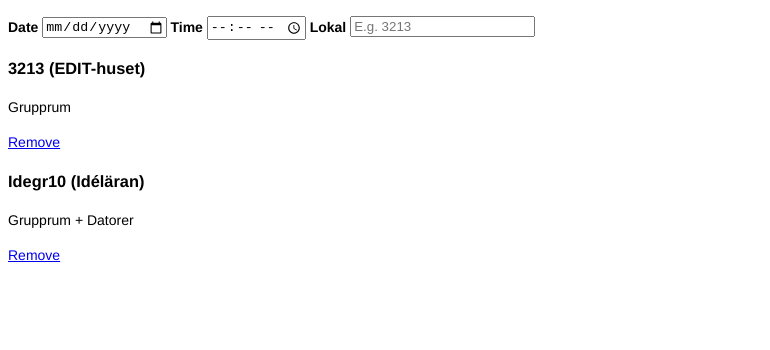
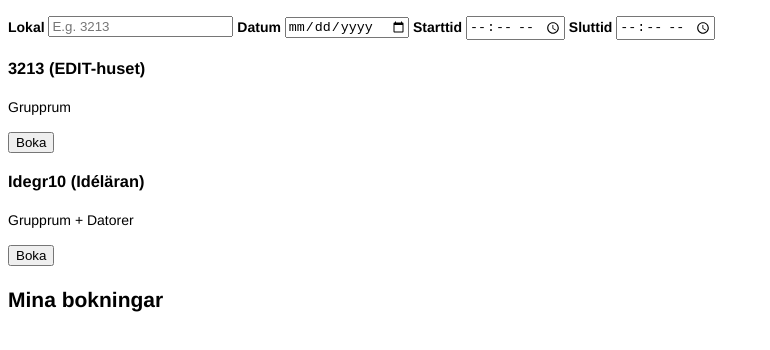
Before and after one commit to robinandersson/mmt031-timeedit, a plain HTML site: page index.html in a window 1280 px wide. Shown: the part 64-414 px from the top of the page, without its empty margins (0-770 px from the left). Drawn offline with Linux system fonts and the light colour scheme.

Commit message:
Did stuff

```diff
--- a/app.js
+++ b/app.js
@@ -1,8 +1,28 @@
+//
+// MAIN APP
+//
+
+// Use recursive toJSON for nested models and collections
+
+Backbone.Model.prototype.toJSON = function() {
+  var json = _.clone(this.attributes);
+  for(var attr in json) {
+    if((json[attr] instanceof Backbone.Model) || (json[attr] instanceof Backbone.Collection)) {
+      json[attr] = json[attr].toJSON();
+    }
+  }
+  return json;
+};
+
+
 // "Abstract" base collection
 
 var BaseCollection = Backbone.Collection.extend({
 
 	seed: function() {
+		// Don't try to seed if no source (url or file) is specified
+		if(!this.url) return;
+
 		console.log("Seeding from "+this.url+" into '"+this.localStorage.name+"' store ...");
 		var collection = this;
 
@@ -27,25 +47,43 @@ var BaseCollection = Backbone.Collection.extend({
 });
 
 
+var Booking = Backbone.Model.extend({
+	room: null
+});
+
+var BookingCollection = BaseCollection.extend({
+	url: null,
+	model: Booking,
+	localStorage: new Backbone.LocalStorage("Bookings")
+});
+
 var Room = Backbone.Model.extend({
+	bookings: new BookingCollection
+});
 
+var UserBookingCollection = BaseCollection.extend({
+	url: null,
+	model: Booking,
+	localStorage: new Backbone.LocalStorage("UserBookings")
 });
 
 var RoomCollection = BaseCollection.extend({
 	// Here, the local seed file
 	url: "/rooms.json",
 	model: Room,
-	// Create local store
 	localStorage: new Backbone.LocalStorage("Rooms")
 });
 
 var Rooms = new RoomCollection;
+var UserBookings = new UserBookingCollection;
+
+var GLOBAL_BOOKING = new Booking;
 
 var RoomView = Backbone.View.extend({
 	tagName: "li",
 
 	events: {
-		"click a.destroy" : "clear"
+		"click .create-booking" : "createBooking"
 	},
 
 	initialize: function() {
@@ -62,9 +100,47 @@ var RoomView = Backbone.View.extend({
 		return this;
 	},
 
+	createBooking: function(evt) {
+		console.log("Creating booking");
+
+		var booking = new Booking({room: this.model});
+		this.model.bookings.add(booking);
+		UserBookings.add(booking);
+
+		// Datum
+	},
+
 	clear: function(evt) {
 		evt.preventDefault();
 		this.model.destroy();
+	}
+});
+
+var UserBookingsView = Backbone.View.extend({
+	collection: UserBookings,
+
+	initialize: function() {
+		this.setElement($("#user-bookings"));
+
+		this.listenTo(this.collection, "add", this.addOne);
+	},
+
+	addOne: function(booking) {
+		var view = new UserBookingView({model: booking});
+		this.$el.append(view.render().el);
+	},
+});
+
+var UserBookingView = Backbone.View.extend({
+	tagName: "li",
+
+	render: function() {
+		this.template = _.template($("#booking-template").html());
+
+		console.log(this.model.toJSON());
+
+		this.$el.html(this.template(this.model.toJSON()));
+		return this;
 	}
 });
 
@@ -116,6 +192,7 @@ var ControlView = Backbone.View.extend({
 		this.rooms = new RoomsView;
 		this.filter = {};
 
+		/*
 		if(this.rooms.collection != null) {
 			var view = this;
 			$.each(this.modelBindings, function(selector, attribute) {
@@ -125,10 +202,10 @@ var ControlView = Backbone.View.extend({
 				});
 			});
 		}
+		*/
 	},
 
 	refresh: function(evt) {
-		console.log(this.filter);
 		this.rooms.refresh(this.filter);
 	}
 });
@@ -139,6 +216,10 @@ var ControlView = Backbone.View.extend({
 		start: function() {
 			console.log("Initializing app ...");
 			App.Collections.Rooms = Rooms;
+			App.Collections.Bookings = UserBookings;
+			App.Views.UserBookings = new UserBookingsView;
+
+			(new BookingCollection).seedOrFetch();
 
 			App.Views = {
 				Controls: new ControlView
--- a/index.html
+++ b/index.html
@@ -18,22 +18,35 @@
 		</header>
 
 		<section id="controls">
-			<label for="booking-date">Date</label>
-			<input id="booking-date" type="date" />
-			<label for="booking-time">Time</label>
-			<input id="booking-time" type="time">
 			<label for="booking-location">Lokal</label>
 			<input id="booking-location" type="search" placeholder="E.g. 3213" />
+			<label for="booking-date">Datum</label>
+			<input id="booking-date" type="date" />
+			<label for="booking-start-time">Starttid</label>
+			<input id="booking-start-time" type="time">
+			<label for="booking-end-time">Sluttid</label>
+			<input id="booking-end-time" type="time">
 		</section>
 
 		<section>
 			<ul id="rooms" class="list"></ul>
 		</section>
 
+		<section>
+			<h2>Mina bokningar</h2>
+			<ul id="user-bookings" class="list"></ul>
+		</section>
+
+		<script type="text/html" id="booking-template">
+			<strong>Room:</strong> <%= room.name %>
+		</script>
+
 		<script type="text/html" id="room-template">
 			<h3 class="room-name"><%= name%> (<%= building%>)</h3>
 			<p><%= type%></p>
-			<p><a href="#" class="destroy">Remove</a></p>
+			<p>
+				<button class="create-booking">Boka</button>
+			</p>
 		</script>
 	</body>
 </html>
```
